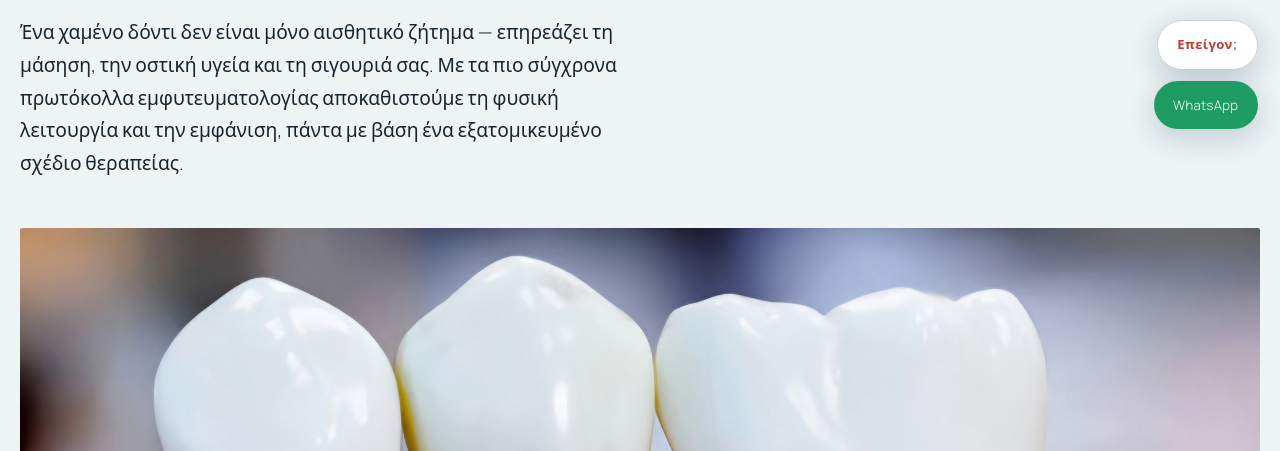
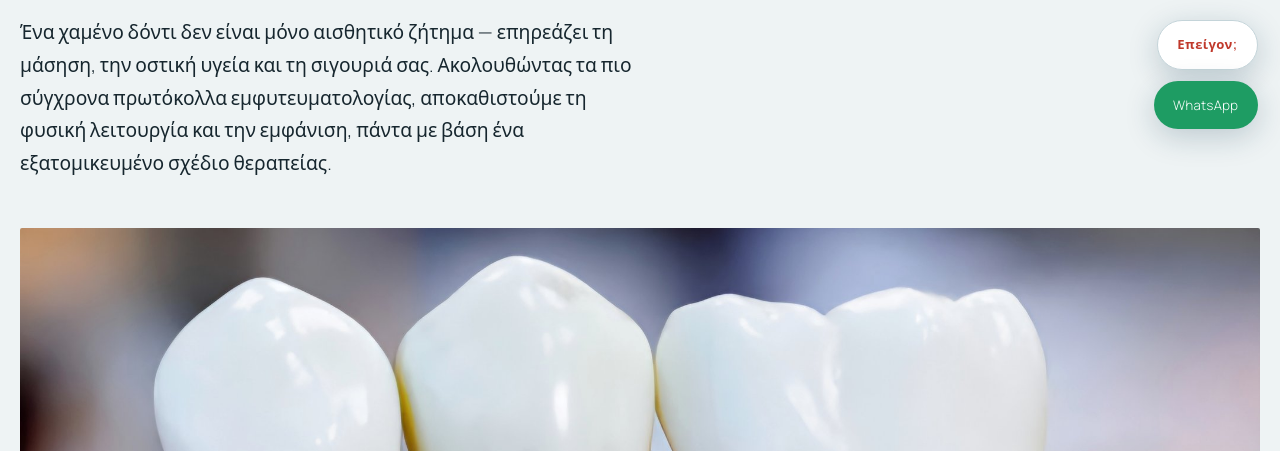
Before and after one commit to pxrissafidis-hash/antiparosdental, a plain HTML site: page implants.html in a window 1280 px wide. Shown: the part 649-1100 px from the top of the page. Drawn offline with nearby package versions, Linux system fonts and the light colour scheme.

Commit message:
Greek implants hero: wording as requested by the dentist
Co-Authored-By: Claude Haiku 5.5 <noreply@anthropic.com>
Claude-Session: https://claude.ai/code/session_01QifcwWLBudBjscmNwmspuj

```diff
--- a/implants.html
+++ b/implants.html
@@ -69,7 +69,7 @@
   <div class="crumb"><a href="index.html">Αρχική</a> · <a href="index.html#services">Υπηρεσίες</a> · Εμφυτεύματα</div>
   <p class="eyebrow">Αποκατάσταση δοντιών</p>
   <h1>Οδοντικά εμφυτεύματα, με επιστημονική ακρίβεια.</h1>
-  <p class="lead">Ένα χαμένο δόντι δεν είναι μόνο αισθητικό ζήτημα — επηρεάζει τη μάσηση, την οστική υγεία και τη σιγουριά σας. Με τα πιο σύγχρονα πρωτόκολλα εμφυτευματολογίας αποκαθιστούμε τη φυσική λειτουργία και την εμφάνιση, πάντα με βάση ένα εξατομικευμένο σχέδιο θεραπείας.</p>
+  <p class="lead">Ένα χαμένο δόντι δεν είναι μόνο αισθητικό ζήτημα — επηρεάζει τη μάσηση, την οστική υγεία και τη σιγουριά σας. Ακολουθώντας τα πιο σύγχρονα πρωτόκολλα εμφυτευματολογίας, αποκαθιστούμε τη φυσική λειτουργία και την εμφάνιση, πάντα με βάση ένα εξατομικευμένο σχέδιο θεραπείας.</p>
   <div class="hero-img hero-img--photo" role="img" aria-label="Εκπαιδευτικό μοντέλο οδοντικού εμφυτεύματος"></div>
 </div>
 
```
